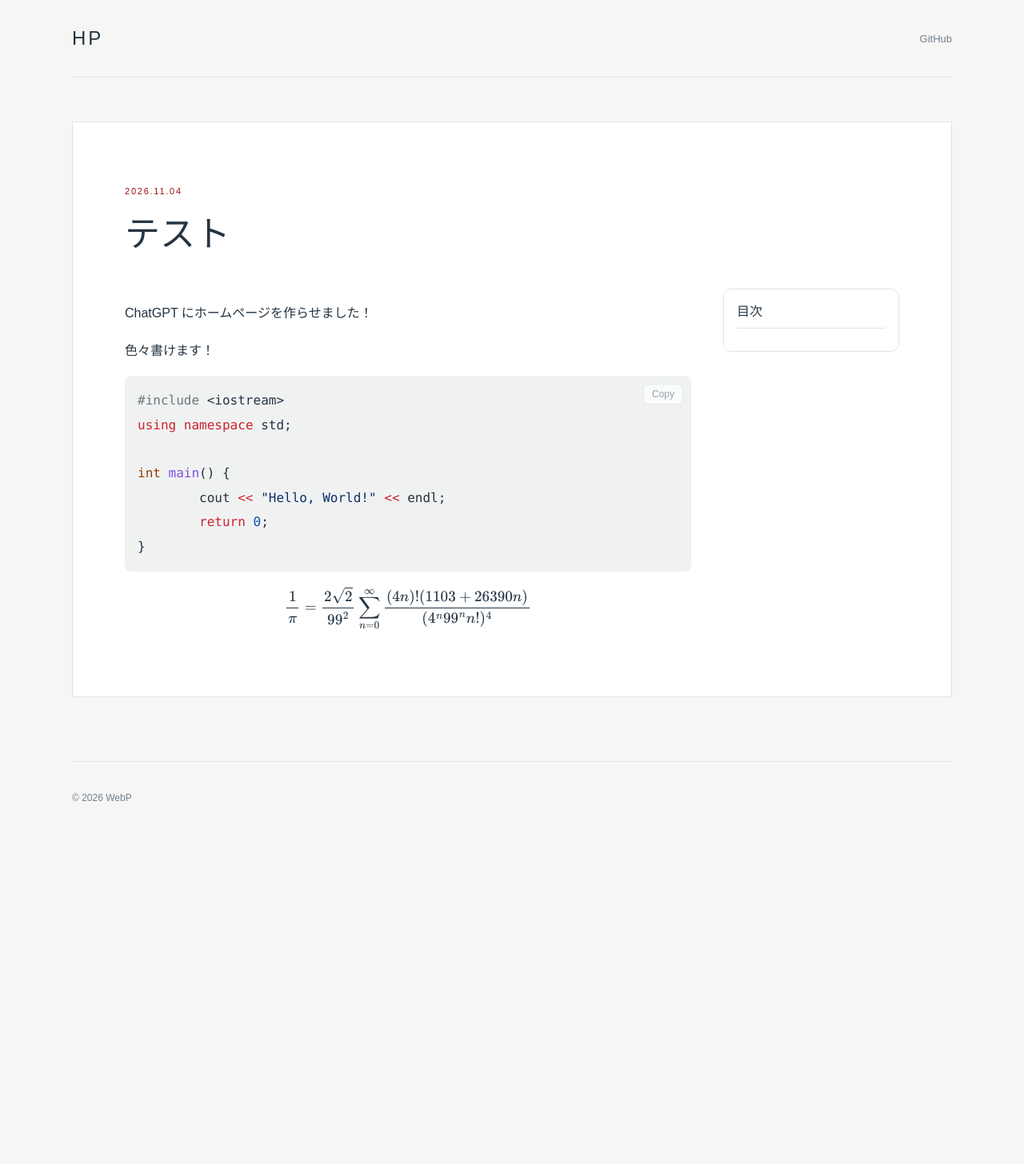
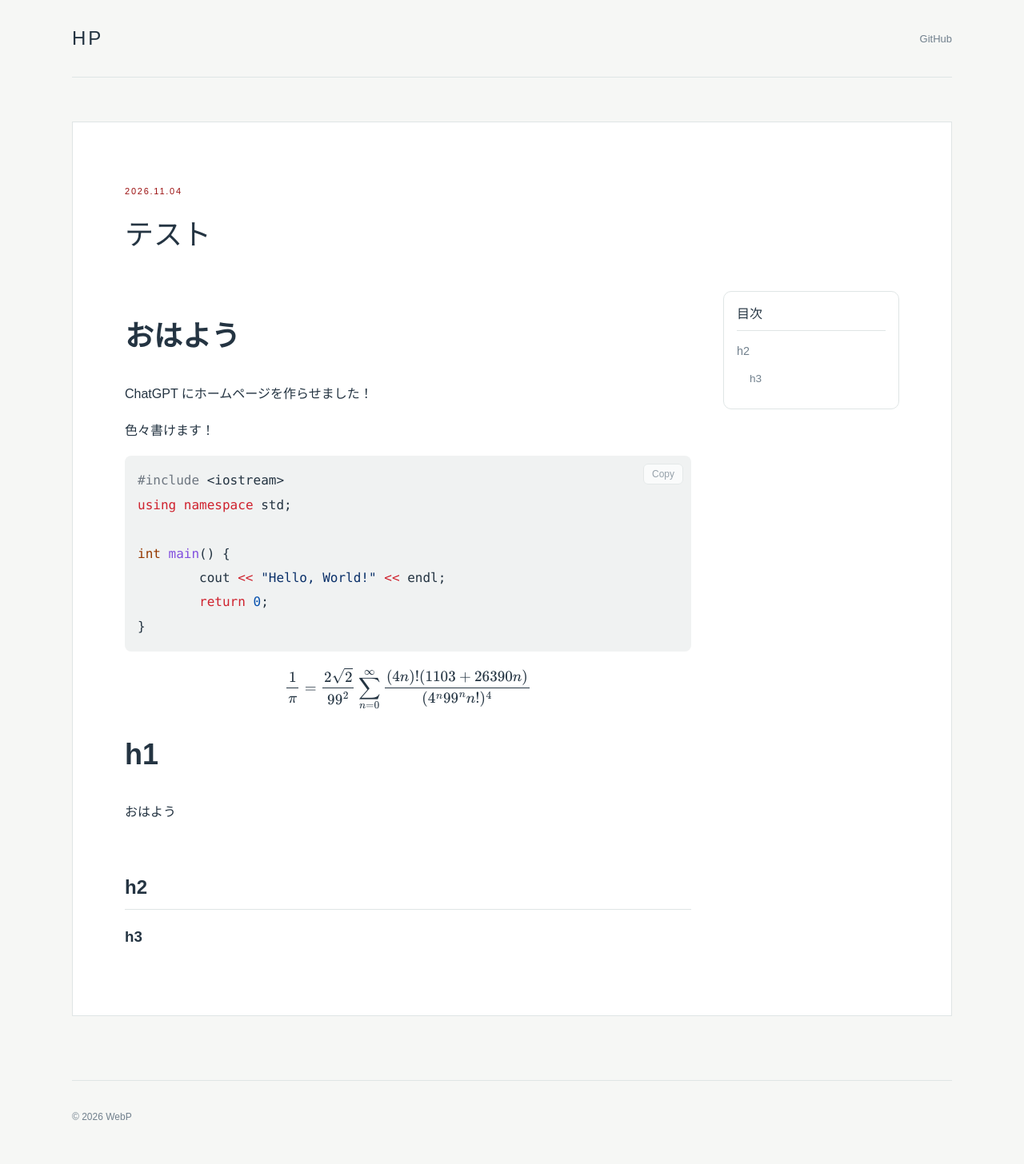
Before and after one commit to JPEG24/hp, a Jekyll site: the page built from _posts/2026-11-04-test.md, in a window 1280 px wide. Shown: the whole page at 80% size. Built offline with Jekyll 4.4.1, drawn with Linux system fonts in a browser that asks for light colours; before the commit the page ends 1057 px from its top, so only the background shows below that.

Commit message:
見出しの見た目を調整

```diff
--- a/_layouts/post.html
+++ b/_layouts/post.html
@@ -5,7 +5,7 @@ layout: default
 <article class="post">
   <header class="post-header">
     <p class="eyebrow">{{ page.date | date: "%Y.%m.%d" }}</p>
-    <h1>{{ page.title | escape }}</h1>
+    <div class="post-title">{{ page.title | escape }}</div>
   </header>
 
   <div class="post-layout">
--- a/_posts/2026-11-04-test.md
+++ b/_posts/2026-11-04-test.md
@@ -4,6 +4,8 @@ title: テスト
 date: 2026-11-04
 categories:
 ---
+
+# おはよう
 
 ChatGPT にホームページを作らせました！
 
@@ -22,3 +24,9 @@ int main() {
 $$
 \frac{1}{\pi} = \frac{2\sqrt{2}}{99^2} \sum_{n=0}^{\infty} \frac{(4n)!(1103+26390n)}{(4^n 99^n n!)^4}
 $$
+
+# h1
+
+おはよう
+## h2
+### h3
--- a/assets/css/style.css
+++ b/assets/css/style.css
@@ -83,15 +83,13 @@ a {
   letter-spacing: .16em;
 }
 
-h1,
-h2,
-h3 {
-  font-weight: 500;
+h1, h2, h3 {
+  font-weight: bold;
   line-height: 1.5;
 }
 
 h1 {
-  font-size: clamp(30px, 5vw, 44px);
+  font-size: clamp(24px, 4vw, 36px);
 }
 
 h2 {
@@ -145,7 +143,8 @@ h2 {
   margin-bottom: 35px;
 }
 
-.post-header h1 {
+.post-header .post-title {
+  font-size: clamp(24px, 4vw, 36px);
   margin: 8px 0;
 }
 
@@ -181,13 +180,17 @@ h2 {
   align-items: start;
 }
 
-/* 記事本文 */
+/* =========================
+    Post Contents
+   ========================= */
 .post-content {
   grid-column: 1;
   grid-row: 1;
 }
 
-/* 目次 */
+/* =========================
+   Table of contents
+   ========================= */
 .toc {
   grid-column: 2;
   grid-row: 1;
@@ -205,6 +208,7 @@ h2 {
 }
 
 .toc h2 {
+  font-weight: 500;
   margin: 0 0 12px;
   padding-bottom: 8px;
   font-size: 1rem;
```
Also changed, not shown: index.md (+2 -0 lines).
